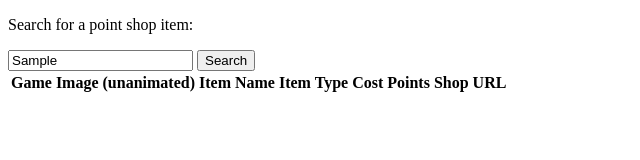
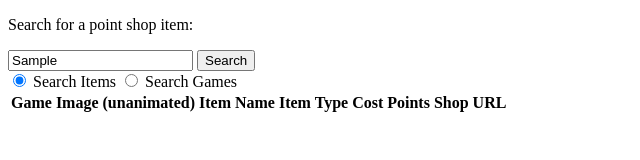
Before and after one commit to daniel-tran/steam-points-shop-search, a website: page docs/index2.html in a window 1280 px wide. Both pictures are taken after typing "Sample" into the empty fields and a click on the button "Search". Shown: the whole page, without its empty margins (0-640 px from the left). Drawn offline with Linux system fonts and the light colour scheme.

Commit message:
Initial search by app name functionality
To enable locating the Points Shop page for a particular app, as well as viewing the various items associated with a particular app

```diff
--- a/docs/index2.html
+++ b/docs/index2.html
@@ -10,11 +10,27 @@
     </style>
     <script type="text/javascript" src="data2.js"></script>
     <script>
-        function getSearchResults(searchText) {
+        function getSearchMode() {
+            if (document.getElementById("searchModeItems").checked) {
+                return 1;
+            } else if (document.getElementById("searchModeApps").checked) {
+                return 2;
+            }
+            return 0;
+        }
+
+        function getSearchResults(searchText, searchMode) {
             let result = [];
             Object.keys(APPDATA).forEach(function(key) {
                 for (let i = 0; i < APPDATA[key].items.length; i++) {
-                    if (APPDATA[key].items[i].name.toLowerCase().indexOf(searchText.toLowerCase()) >= 0) {
+                    let searchName = "";
+                    if (searchMode == 1) {
+                        searchName = APPDATA[key].items[i].name;
+                    } else if (searchMode == 2) {
+                        searchName = APPDATA[key].name;
+                    }
+
+                    if (searchName.toLowerCase().indexOf(searchText.toLowerCase()) >= 0) {
                         result.push({
                             "appName": APPDATA[key].name,
                             "itemName": APPDATA[key].items[i].name,
@@ -31,7 +47,7 @@
         }
 
         function searchForItem(item) {
-            let results = getSearchResults(item);
+            let results = getSearchResults(item, getSearchMode());
             for (let row = document.getElementById("searchResultsTable").rows.length - 1; row > 0; row--) {
                 document.getElementById("searchResultsTable").rows[row].remove();
             }
@@ -63,6 +79,12 @@
     <p>Search for a point shop item:</p>
     <input type="text" id="searchInput"/>
     <button type="button" onclick="searchForItem(document.getElementById('searchInput').value)">Search</button>
+    <div>
+        <input type="radio" id="searchModeItems" name="searchMode" value="item" checked>
+        <label for="searchModeItems">Search Items</label>
+        <input type="radio" id="searchModeApps" name="searchMode" value="app">
+        <label for="searchModeApps">Search Games</label>
+    </div>
     <table id="searchResultsTable">
       <tr>
         <th>Game</th>
```
